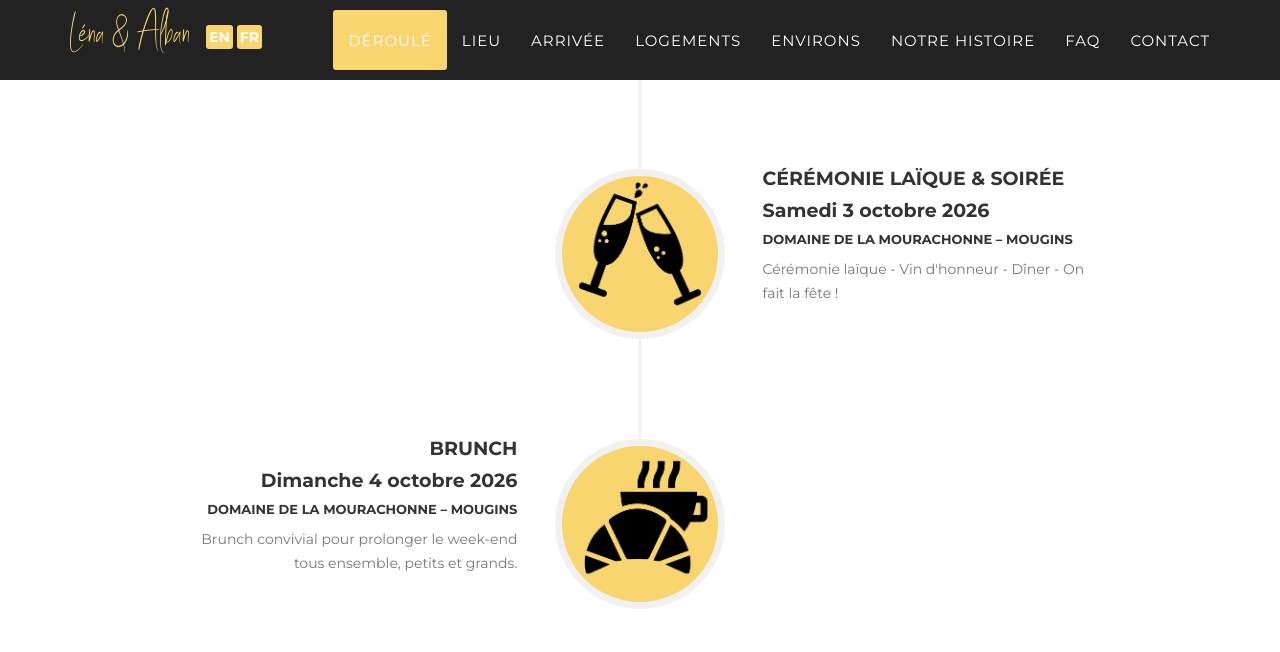
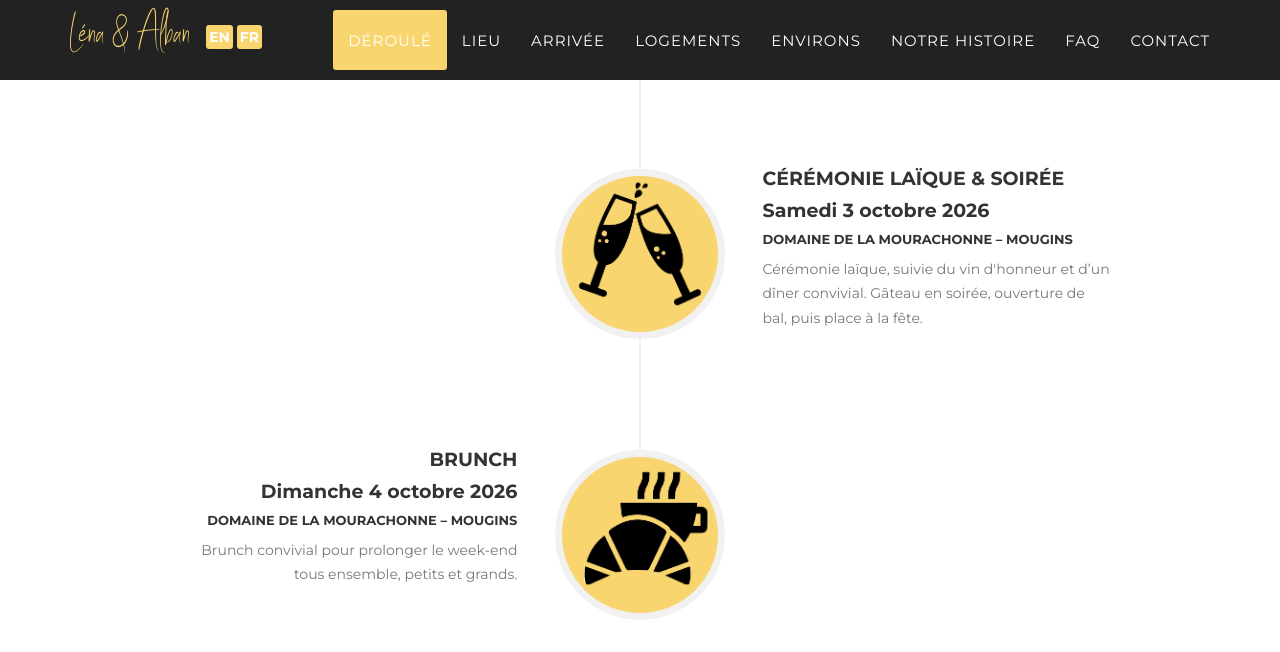
Before and after one commit to LenaAlban/lena-alban-wedding, a Jekyll site: the page built from _fr_pages/index.html, in a window 1280 px wide and 900 px high, scrolled down 1209 px. Shown: the top 652 px of the window. Built offline with Jekyll 4.4.1, drawn with Linux system fonts in a browser that asks for light colours; some web fonts are replaced.

Commit message:
Update events.html

```diff
--- a/_includes/fr_data/events.html
+++ b/_includes/fr_data/events.html
@@ -39,7 +39,8 @@
                             </div>
                             <div class="timeline-body">
                                 <p class="text-muted">
-                                    Cérémonie laïque - Vin d'honneur - Dîner - On fait la fête !
+                                     Cérémonie laïque, suivie du vin d'honneur et d’un dîner convivial.
+                                        Gâteau en soirée, ouverture de bal, puis place à la fête.
                                 </p>
                             </div>
                         </div>
```
